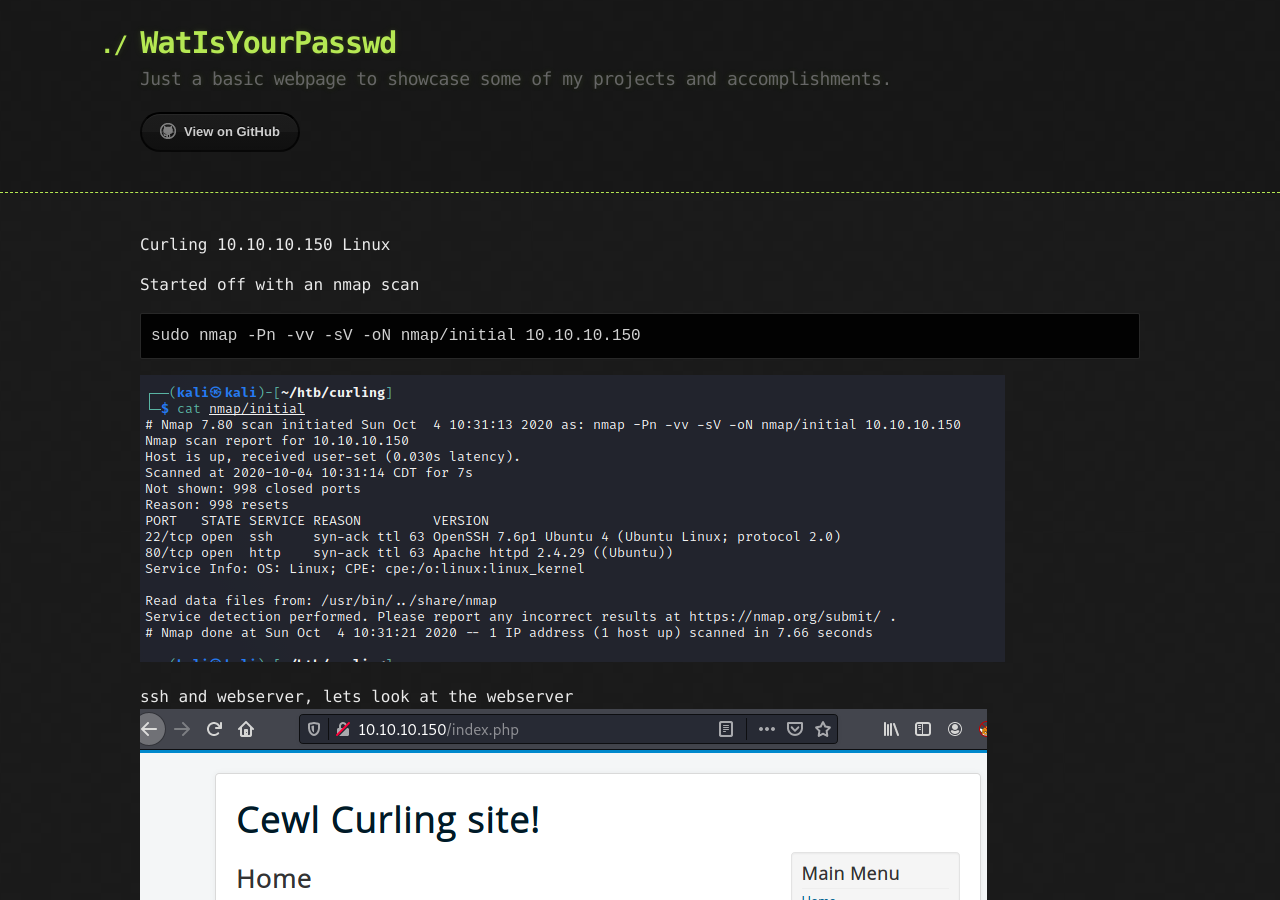
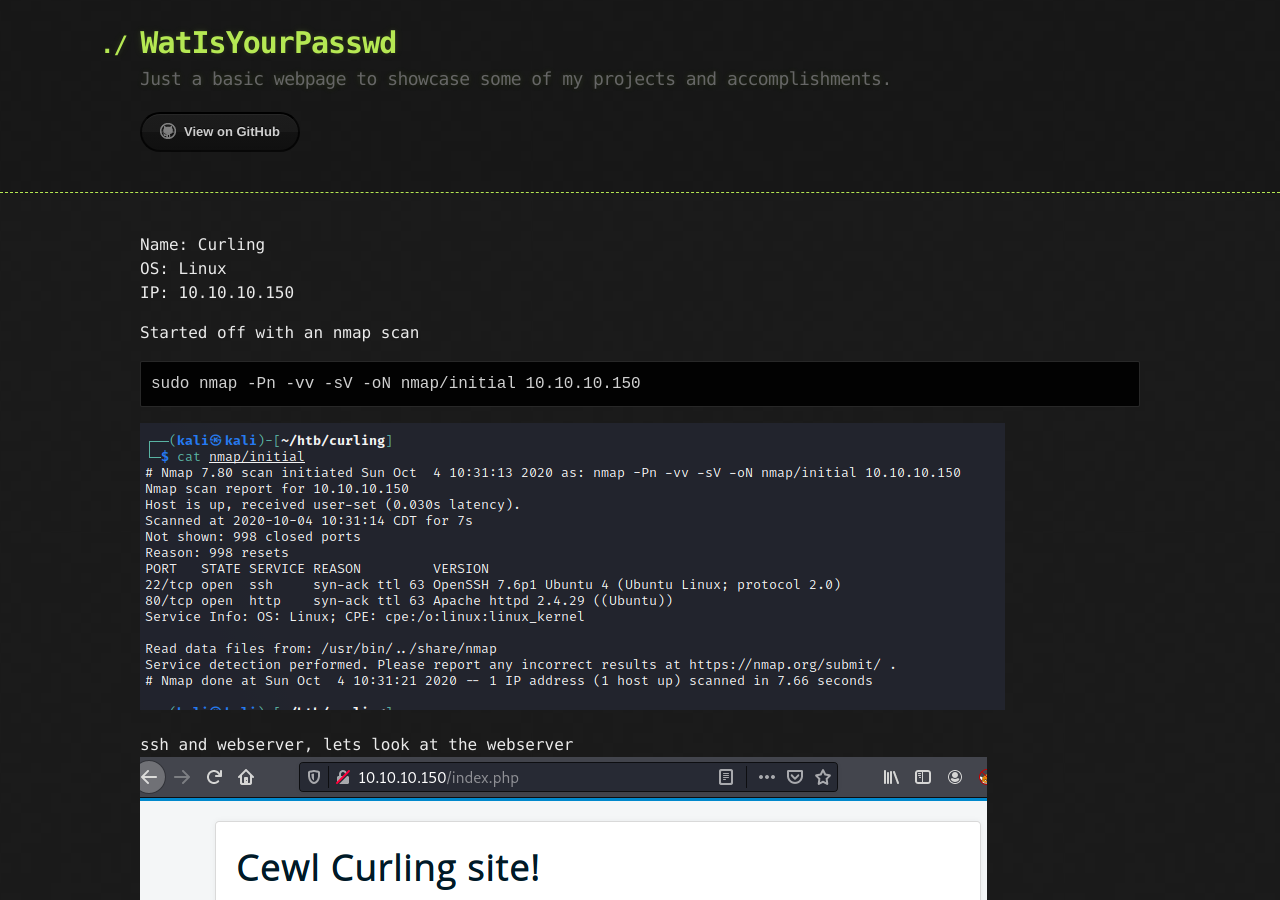
Before and after one commit to 0xForearms/0xForearms.github.io, a Jekyll site: the page built from HTB/Curling.md, in a window 1280 px wide and 900 px high. Built offline with Jekyll 4.4.1, drawn with Linux system fonts in a browser that asks for light colours; our own code applies the rules of GitHub Pages for plain Markdown files; some of the changed lines change nothing that is shown.

Commit message:
Update Curling.md

```diff
--- a/HTB/Curling.md
+++ b/HTB/Curling.md
@@ -1,6 +1,6 @@
-Curling
-10.10.10.150
-Linux
+Name: Curling
+OS: Linux
+IP: 10.10.10.150
 
 Started off with an nmap scan
 
```
